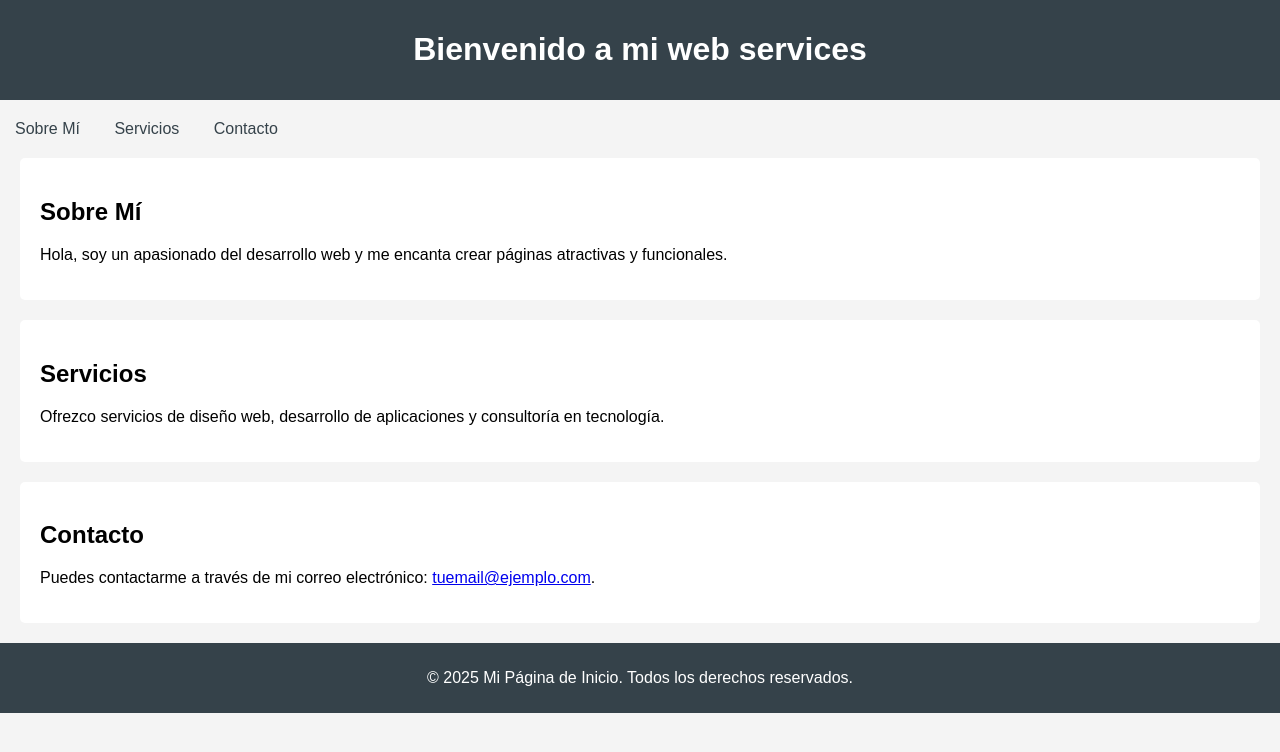
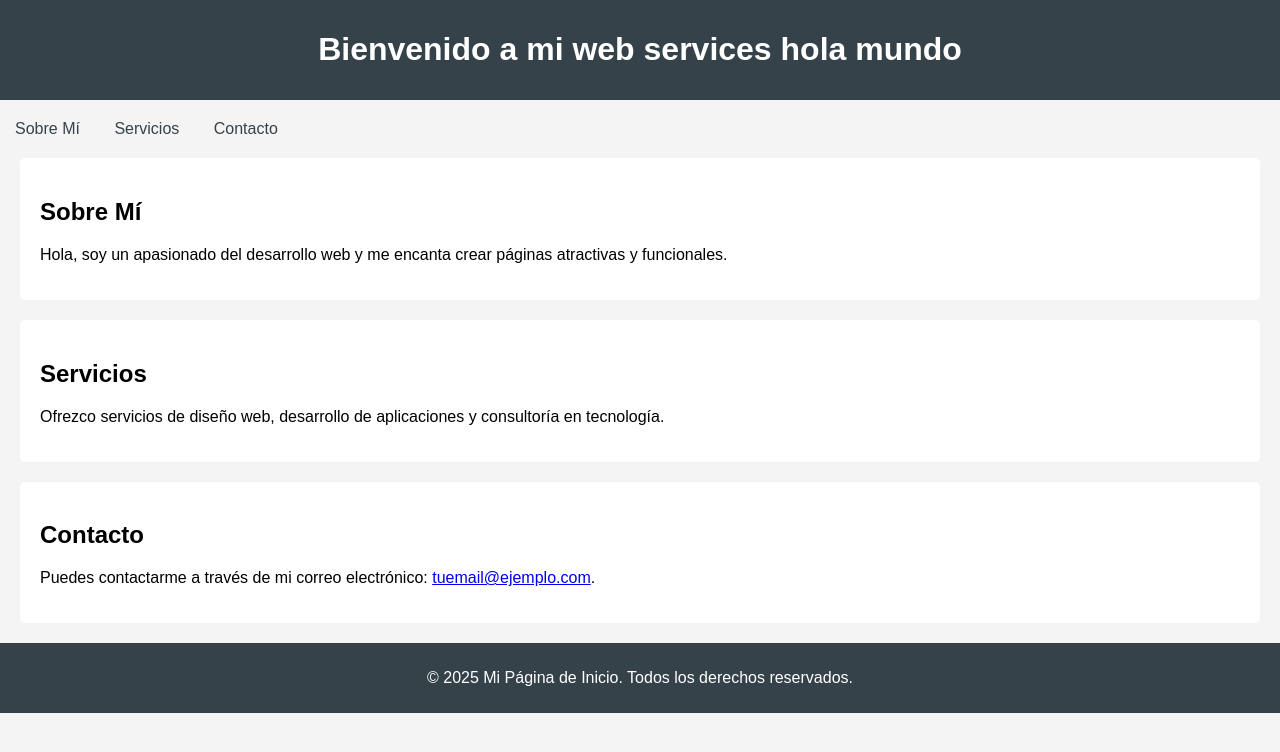
Before and after one commit to mepc199221/htmltest, a plain HTML site: page index.html in a window 1280 px wide. Drawn offline with Linux system fonts and the light colour scheme.

Commit message:
Update index.html

```diff
--- a/index.html
+++ b/index.html
@@ -45,7 +45,7 @@
 <body>
 
 <header>
-    <h1>Bienvenido a mi web services</h1>
+    <h1>Bienvenido a mi web services hola mundo</h1>
 </header>
 
 <nav>
```
